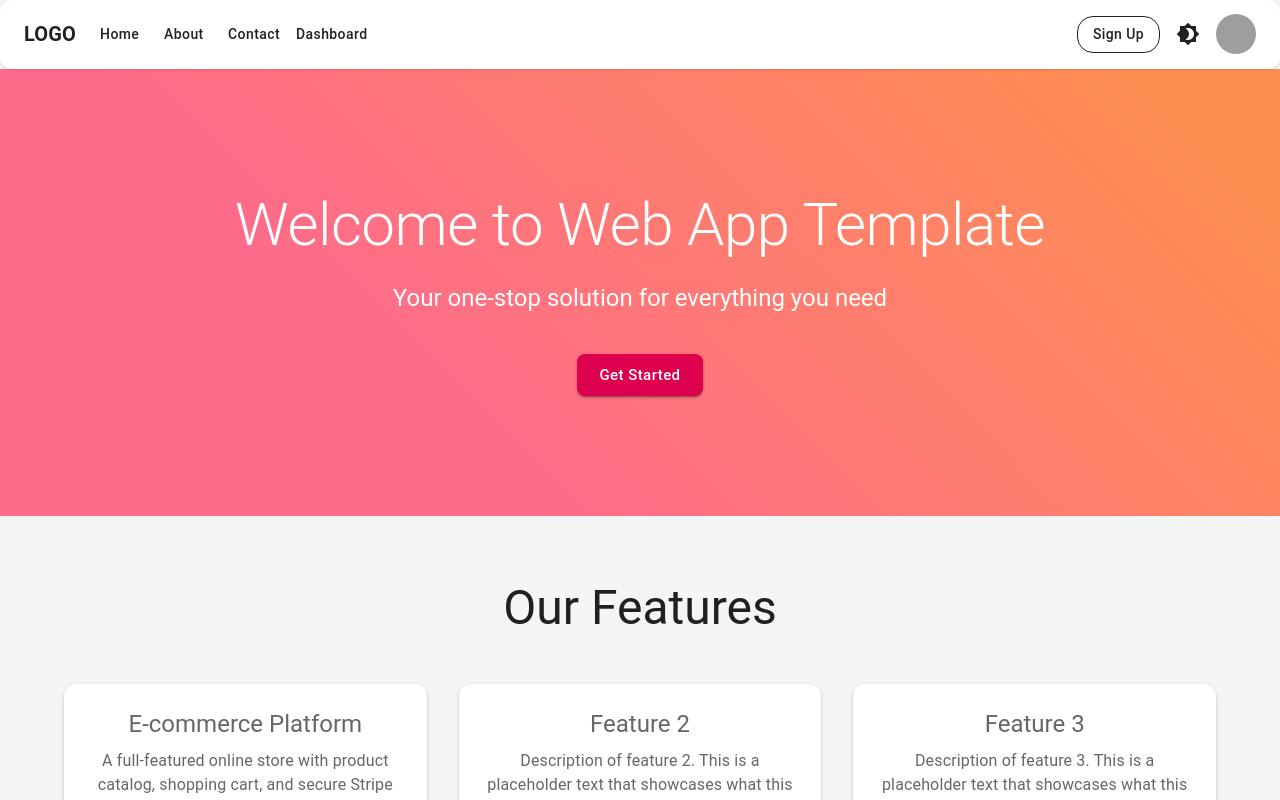
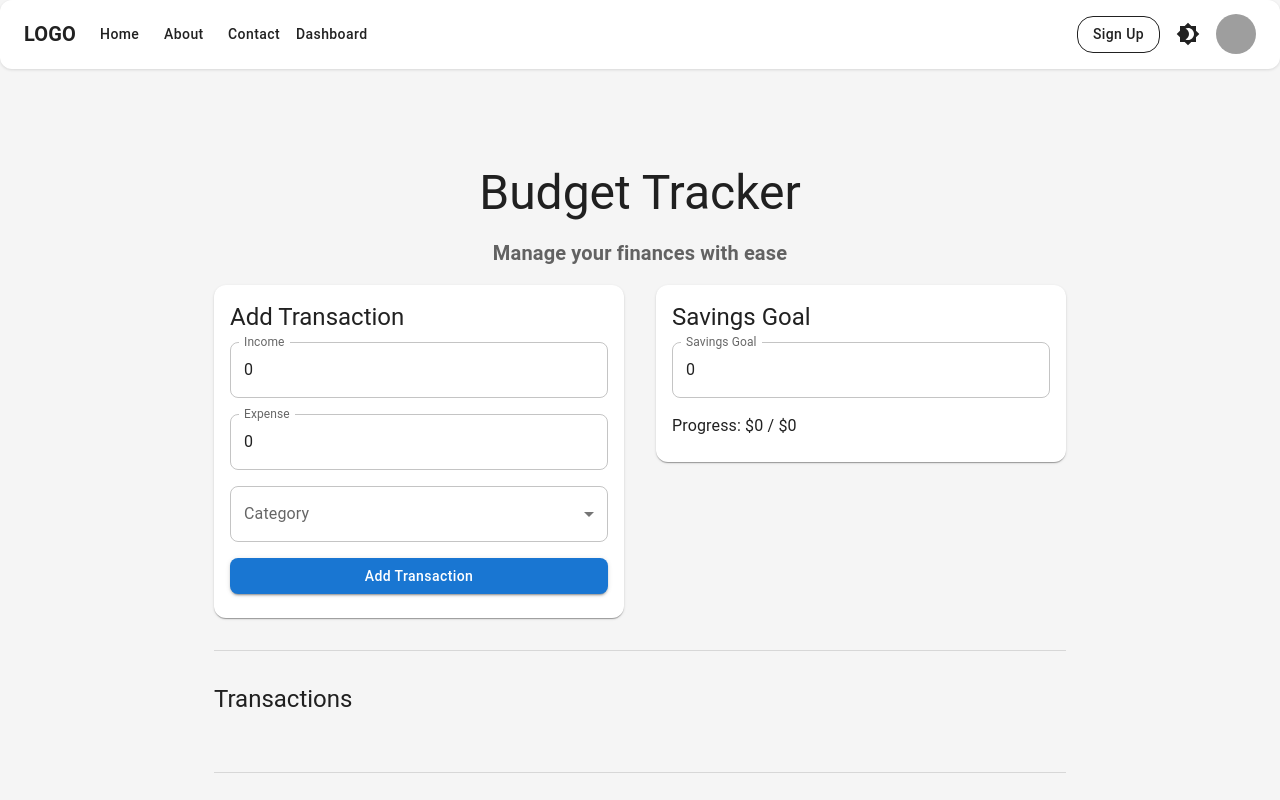
Before and after one commit to timone019/web-app-template, a React (Create React App) app: page /budget-tracker in a window 1280 px wide. Before the commit this address led to /. Shown: the top 800 px of the page. Built offline with nearby package versions, Linux system fonts and the light colour scheme; grey boxes are pictures that could not be loaded.

Commit message:
home: added Budget Tracker platform

```diff
--- a/src/App.tsx
+++ b/src/App.tsx
@@ -30,6 +30,7 @@ import BlogPost from './pages/BlogPost';
 import Careers from './pages/Careers';
 import JobPosting from './pages/JobPosting';
 import Features from './pages/Features';
+import BudgetTracker from './pages/BudgetTracker';
 
 const App = () => {
   return (
@@ -258,6 +259,17 @@ const AppContent = () => {
                 </Box>
               }
             />
+            <Route
+              path="/budget-tracker"
+              element={
+                <Box sx={{ display: 'flex', flexDirection: 'column', minHeight: '100vh' }}>
+                  <Box sx={{ flex: 1, mt: 8 }}>
+                    <BudgetTracker />
+                  </Box>
+                  <Footer />
+                </Box>
+              }
+            />
             <Route path="*" element={<Navigate to="/" replace />} />
           </Routes>
         </Box>
--- /dev/null
+++ b/src/pages/BudgetTracker.tsx
@@ -0,0 +1,182 @@
+import React, { useState } from 'react';
+import {
+  Box,
+  Container,
+  Typography,
+  Grid,
+  Card,
+  CardContent,
+  TextField,
+  Button,
+  List,
+  ListItem,
+  ListItemText,
+  Divider,
+  Select,
+  MenuItem,
+  InputLabel,
+  FormControl,
+} from '@mui/material';
+import { PieChart, Pie, Cell, Tooltip, ResponsiveContainer } from 'recharts';
+
+const COLORS = ['#0088FE', '#00C49F', '#FFBB28', '#FF8042'];
+
+const BudgetTracker = () => {
+  const [income, setIncome] = useState<number | "">(0);
+  const [expense, setExpense] = useState<number | "">(0);
+  const [category, setCategory] = useState<string>('');
+  const [savingsGoal, setSavingsGoal] = useState<number | "">(0);
+  const [transactions, setTransactions] = useState<{
+    id: number;
+    income: number;
+    expense: number;
+    category: string;
+    date: string;
+  }[]>([]);
+
+  const handleAddTransaction = () => {
+    const newTransaction = {
+      id: transactions.length,
+      income: Number(income) || 0,
+      expense: Number(expense) || 0,
+      category,
+      date: new Date().toLocaleDateString(),
+    };
+    setTransactions([...transactions, newTransaction]);
+    setIncome(0);
+    setExpense(0);
+    setCategory('');
+  };
+
+  const data = [
+    { name: 'Income', value: transactions.reduce((acc, curr) => acc + curr.income, 0) },
+    { name: 'Expense', value: transactions.reduce((acc, curr) => acc + curr.expense, 0) },
+  ];
+
+  return (
+    <Container maxWidth="md">
+      <Box sx={{ my: 4 }}>
+        <Typography variant="h3" component="h1" gutterBottom align="center">
+          Budget Tracker
+        </Typography>
+        <Typography variant="h6" color="text.secondary" align="center" paragraph>
+          Manage your finances with ease
+        </Typography>
+
+        <Grid container spacing={4}>
+          <Grid item xs={12} md={6}>
+            <Card>
+              <CardContent>
+                <Typography variant="h5" gutterBottom>
+                  Add Transaction
+                </Typography>
+                <TextField
+                  label="Income"
+                  type="number"
+                  fullWidth
+                  value={income}
+                  onChange={(e) => setIncome(e.target.value === "" ? "" : Number(e.target.value))}
+                  sx={{ mb: 2 }}
+                  InputLabelProps={{ shrink: true }}
+                />
+                <TextField
+                  label="Expense"
+                  type="number"
+                  fullWidth
+                  value={expense}
+                  onChange={(e) => setExpense(e.target.value === "" ? "" : Number(e.target.value))}
+                  sx={{ mb: 2 }}
+                  InputLabelProps={{ shrink: true }}
+                />
+                <FormControl fullWidth sx={{ mb: 2 }}>
+                  <InputLabel>Category</InputLabel>
+                  <Select
+                    value={category}
+                    onChange={(e) => setCategory(e.target.value)}
+                  >
+                    <MenuItem value="Groceries">Groceries</MenuItem>
+                    <MenuItem value="Utilities">Utilities</MenuItem>
+                    <MenuItem value="Entertainment">Entertainment</MenuItem>
+                    <MenuItem value="Savings">Savings</MenuItem>
+                  </Select>
+                </FormControl>
+                <Button
+                  variant="contained"
+                  color="primary"
+                  fullWidth
+                  onClick={handleAddTransaction}
+                >
+                  Add Transaction
+                </Button>
+              </CardContent>
+            </Card>
+          </Grid>
+
+          <Grid item xs={12} md={6}>
+            <Card>
+              <CardContent>
+                <Typography variant="h5" gutterBottom>
+                  Savings Goal
+                </Typography>
+                <TextField
+                  label="Savings Goal"
+                  type="number"
+                  fullWidth
+                  value={savingsGoal}
+                  onChange={(e) => setSavingsGoal(e.target.value === "" ? "" : Number(e.target.value))}
+                  sx={{ mb: 2 }}
+                  InputLabelProps={{ shrink: true }}
+                />
+                <Typography variant="body1">
+                  Progress: ${transactions.reduce((acc, curr) => acc + curr.income - curr.expense, 0)} / ${savingsGoal}
+                </Typography>
+              </CardContent>
+            </Card>
+          </Grid>
+        </Grid>
+
+        <Divider sx={{ my: 4 }} />
+
+        <Typography variant="h5" gutterBottom>
+          Transactions
+        </Typography>
+        <List>
+          {transactions.map((transaction) => (
+            <ListItem key={transaction.id}>
+              <ListItemText
+                primary={`Income: $${transaction.income}, Expense: $${transaction.expense}, Category: ${transaction.category}`}
+                secondary={`Date: ${transaction.date}`}
+              />
+            </ListItem>
+          ))}
+        </List>
+
+        <Divider sx={{ my: 4 }} />
+
+        <Typography variant="h5" gutterBottom>
+          Data Visualization
+        </Typography>
+        <ResponsiveContainer width="100%" height={300}>
+          <PieChart>
+            <Pie
+              dataKey="value"
+              data={data}
+              cx="50%"
+              cy="50%"
+              outerRadius={100}
+              fill="#8884d8"
+              label
+            >
+              {data.map((entry, index) => (
+                <Cell key={`cell-${index}`} fill={COLORS[index % COLORS.length]} />
+              ))}
+            </Pie>
+            <Tooltip />
+          </PieChart>
+        </ResponsiveContainer>
+      </Box>
+    </Container>
+  );
+};
+
+export default BudgetTracker;
--- a/src/pages/Home.tsx
+++ b/src/pages/Home.tsx
@@ -24,12 +24,13 @@ function Home() {
   const features = [
     {
       title: 'E-commerce Platform',
-      description: 'A full-featured online store with product catalog, shopping cart, and secure Stripe payments. Perfect for businesses looking to sell products online.',
+      description: 'Launch your online store with our comprehensive e-commerce solution. Manage products, orders, and customers with ease.',
       link: '/ecommerce'
     },
     {
-      title: 'Feature 2',
-      description: 'Description of feature 2. This is a placeholder text that showcases what this feature does.',
+      title: 'Budget Tracker Platform',
+      description: 'Keep track of your finances with our intuitive budget tracker. Monitor income, expenses, set savings goals, and visualize your financial data.',
+      link: '/budget-tracker'
     },
     {
       title: 'Feature 3',
@@ -66,22 +67,23 @@ function Home() {
           {features.map((feature, index) => (
             <Grid item xs={12} md={4} key={index}>
               <FeatureCard elevation={2}>
-                <Typography variant="h5" component="h3" gutterBottom>
+                <Typography variant="h5" component="h2" gutterBottom sx={{ minHeight: 60 }}>
                   {feature.title}
                 </Typography>
                 <Typography sx={{ mb: 2 }}>
                   {feature.description}
                 </Typography>
                 {feature.link && (
+                  <Box sx={{ mt: 'auto' }}>
                     <Button
+                      variant="contained"
+                      color="primary"
                       component={RouterLink}
                       to={feature.link}
-                    variant="outlined"
-                    color="primary"
-                    sx={{ mt: 'auto' }}
                     >
                       Explore
                     </Button>
+                  </Box>
                 )}
               </FeatureCard>
             </Grid>
```
Lines whose indentation alone changed are shown as unchanged.
